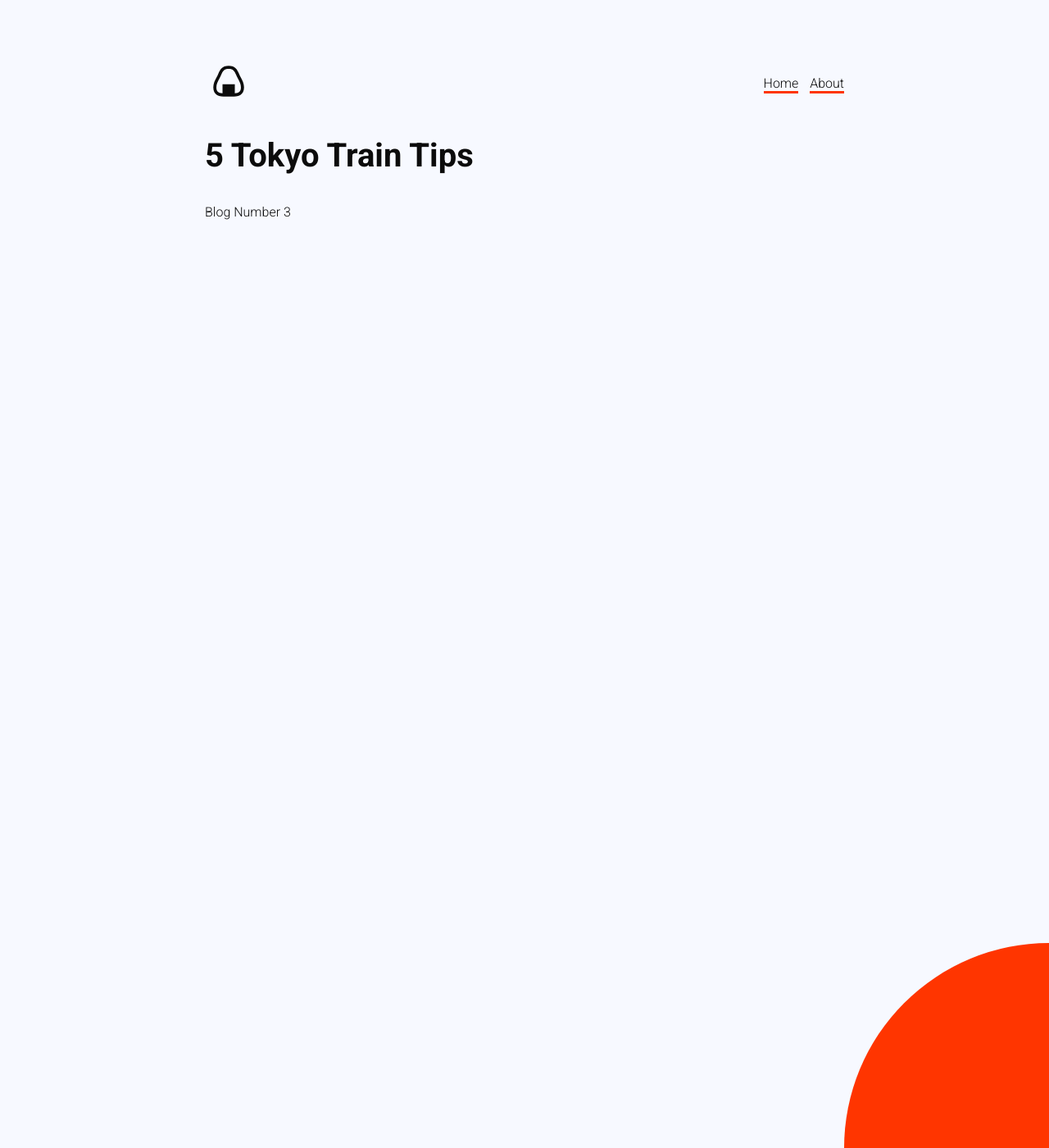
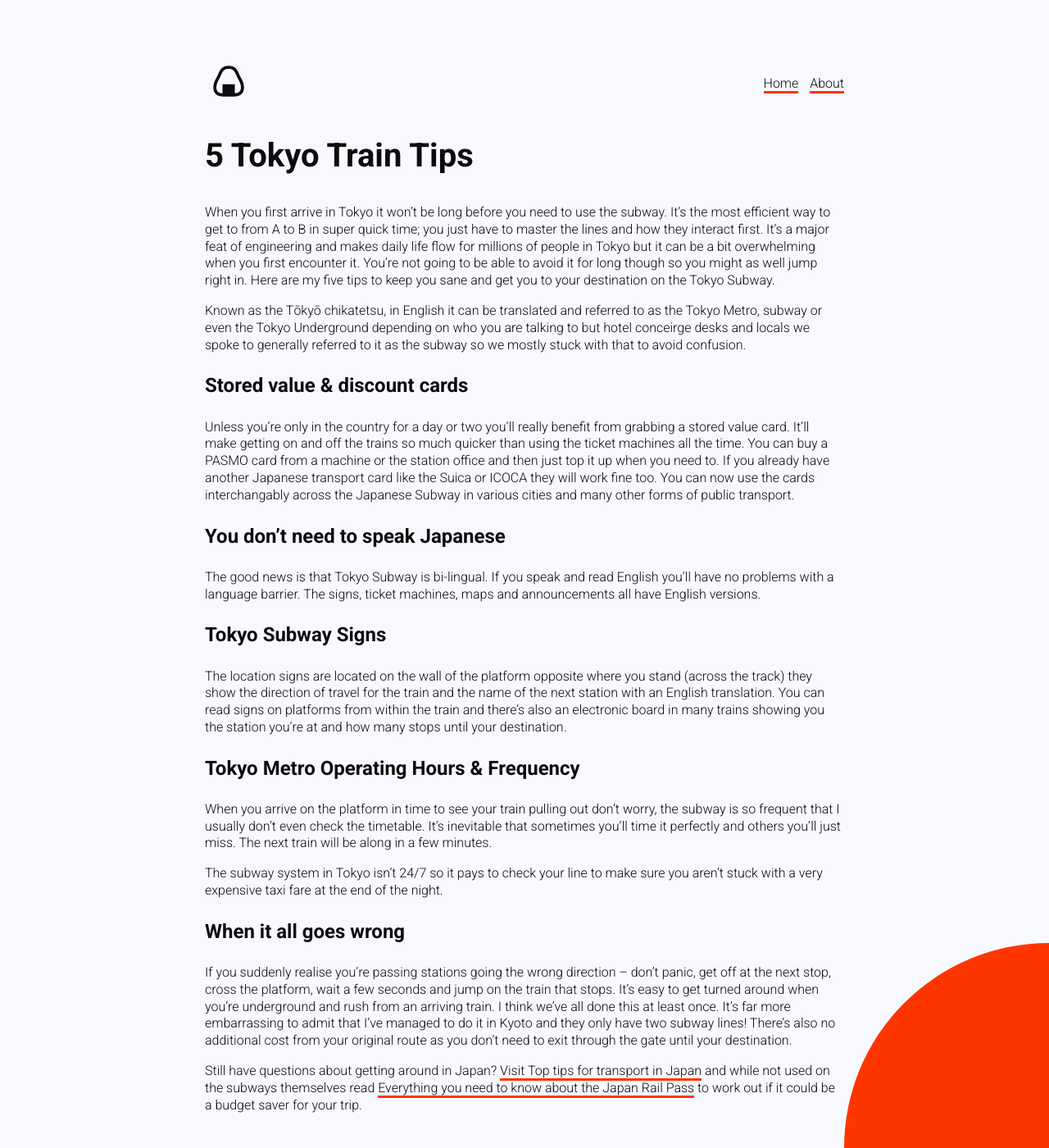
Before and after one commit to AndyCatch/anightinjapan, a Jekyll site: the page built from _posts/2020-03-21-Tokyo-Train-Tips.markdown, in a window 1280 px wide and 1400 px high. Shown: the whole window at 82% size. Built offline with Jekyll 4.4.1, drawn with Linux system fonts in a browser that asks for light colours.

Commit message:
Updated Tokyo Train Tips

```diff
--- a/_posts/2020-03-21-Tokyo-Train-Tips.markdown
+++ b/_posts/2020-03-21-Tokyo-Train-Tips.markdown
@@ -5,4 +5,30 @@
   the Tokyo Subway.
 ---
 
-Blog Number 3
+When you first arrive in Tokyo it won’t be long before you need to use the subway.  It’s the most efficient way to get to from A to B in super quick time; you just have to master the lines and how they interact first. It’s a major feat of engineering and makes daily life flow for millions of people in Tokyo but it can be a bit overwhelming when you first encounter it.  You’re not going to be able to avoid it for long though so you might as well jump right in.  Here are my five tips to keep you sane and get you to your destination on the Tokyo Subway.
+
+Known as the Tōkyō chikatetsu, in English it can be translated and referred to as the Tokyo Metro, subway or even the Tokyo Underground depending on who you are talking to but hotel conceirge desks and locals we spoke to generally referred to it as the subway so we mostly stuck with that to avoid confusion.
+
+### Stored value & discount cards
+
+Unless you’re only in the country for a day or two you’ll really benefit from grabbing a stored value card.  It’ll make getting on and off the trains so much quicker than using the  ticket machines all the time.  You can buy a PASMO card from a machine or the station office and then just top it up when you need to.  If you already have another Japanese transport card like the Suica or ICOCA they will work fine too.  You can now use the cards interchangably across the Japanese Subway in various cities and many other forms of public transport.
+
+### You don’t need to speak Japanese
+
+The good news is that Tokyo Subway is bi-lingual.  If you speak and read English you’ll have no problems with a language barrier. The signs, ticket machines, maps and announcements all have English versions.
+
+### Tokyo Subway Signs
+
+The location signs are located on the wall of the platform opposite where you stand (across the track) they show the direction of travel for the train and the name of the next station with an English translation.  You can read signs on platforms from within the train and there’s also an electronic board in many trains showing you the station you’re at and how many stops until your destination.
+
+### Tokyo Metro Operating Hours & Frequency
+
+When you arrive on the platform in time to see your train pulling out don’t worry, the subway is so frequent that I usually don’t even check the timetable.  It’s inevitable that sometimes you’ll time it perfectly and others you’ll just miss.  The next train will be along in a few minutes.
+
+The subway system in Tokyo isn’t 24/7 so it pays to check your line to make sure you aren’t stuck with a very expensive taxi fare at the end of the night.
+
+### When it all goes wrong
+
+If you suddenly realise you’re passing stations going the wrong direction – don’t panic, get off at the next stop, cross the platform, wait a few seconds and jump on the train that stops.  It’s easy to get turned around when you’re underground and rush from an arriving train.  I think we’ve all done this at least once.  It’s far more embarrassing to admit that I’ve managed to do it in Kyoto and they only have two subway lines!  There’s also no additional cost from your original route as you don’t need to exit through the gate until your destination.
+
+Still have questions about getting around in Japan? [Visit Top tips for transport in Japan](https://www.2aussietravellers.com/top-tips-for-transport-in-japan/ ) and while not used on the subways themselves read [Everything you need to know about the Japan Rail Pass](https://www.2aussietravellers.com/japan-rail-pass/) to work out if it could be a budget saver for your trip.
```
